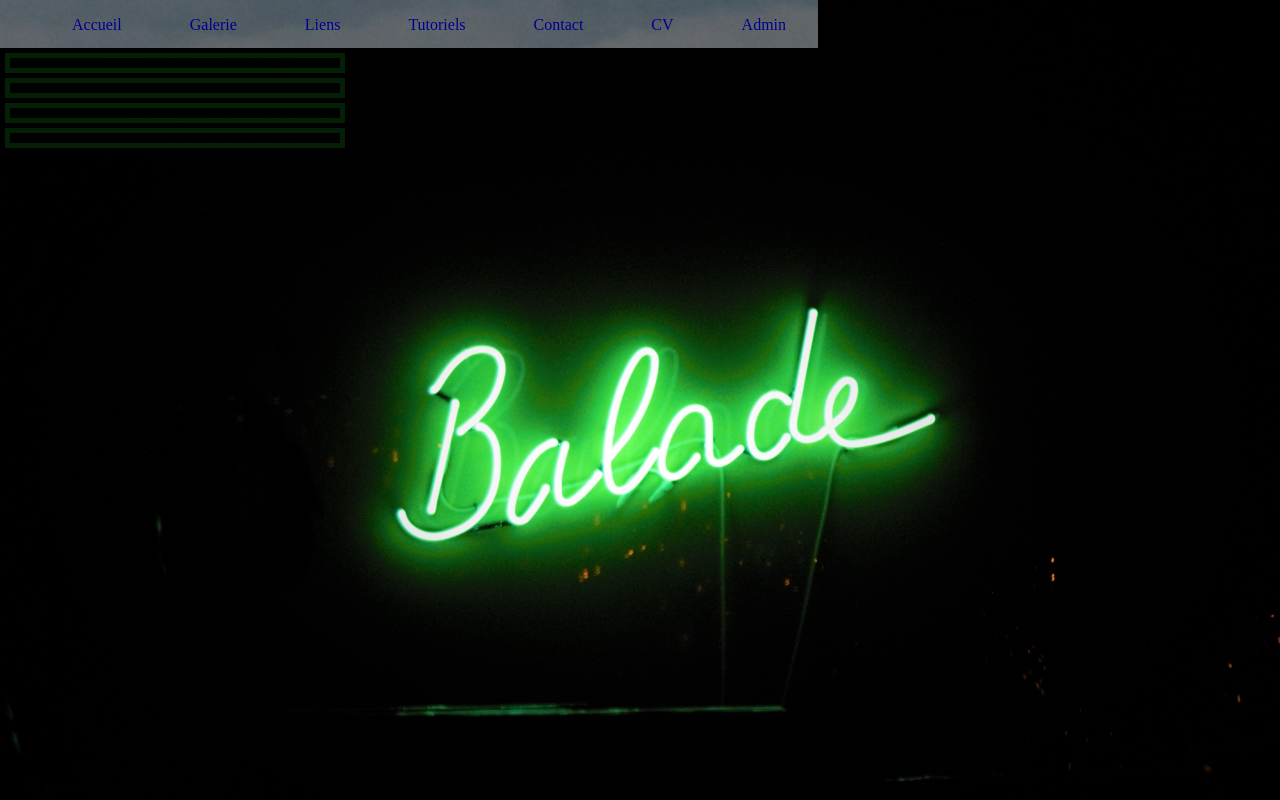
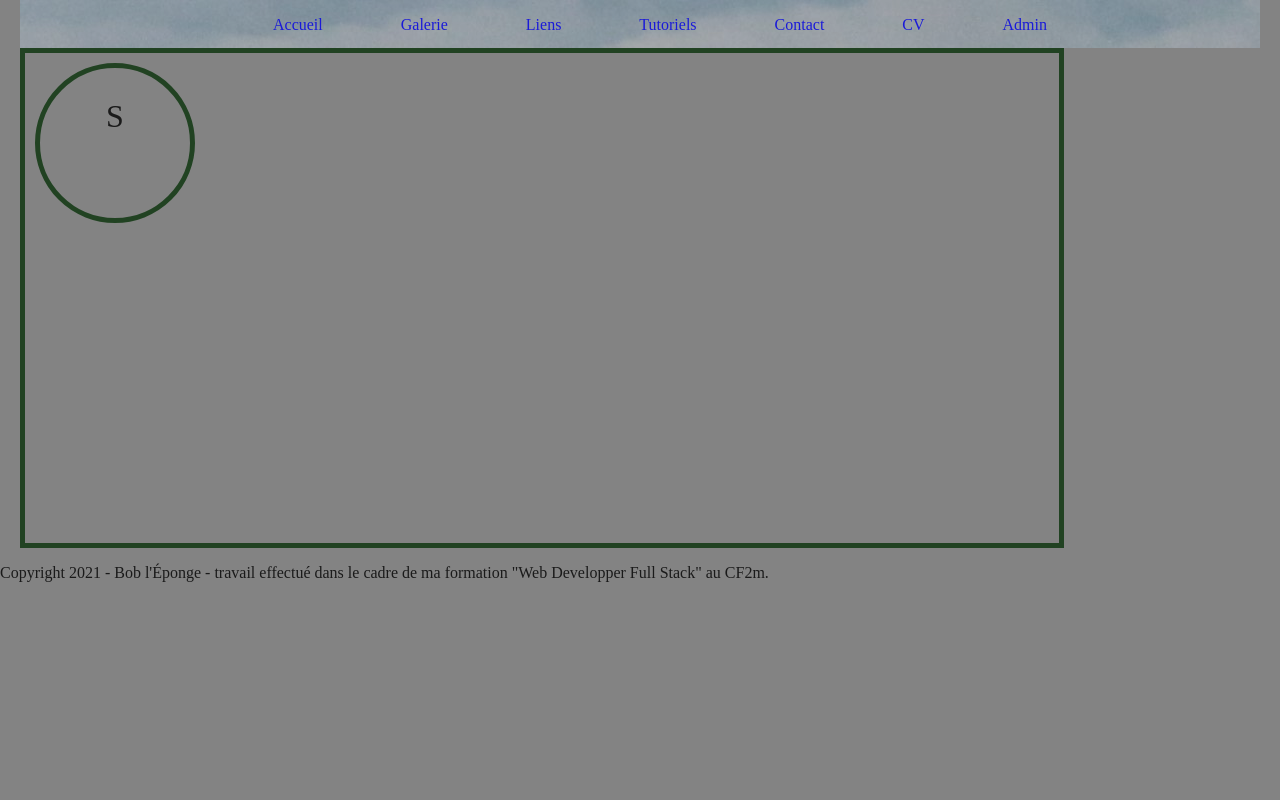
Before and after one commit to SashaKlash/SashaKlash.github.io, a PHP site: page / in a window 1280 px wide. Run offline with PHP 8.4, Linux system fonts and the light colour scheme; a stand-in replaces the project's code that opens the database connection.

Commit message:
création de footer.php et inlude_once dans chaque page reliée au contrôleur frontal

```diff
--- a/portefolio-construction/css/style.css
+++ b/portefolio-construction/css/style.css
@@ -1,21 +1,21 @@
 body{
-    background-image: url(/portefolio-construction/images/photosPortefolio/balade.jpg);
-    background-color: white;
-    opacity: 0.6;
-    background-repeat: no-repeat;
+    background-color: rgba(100, 100, 100, 0.8);
+    opacity: 0.8;
     margin: 0 auto;
     padding: 0 auto;
-    background-size:cover;
 }
+
+/* Barre de navigation */
 
 nav#menu{
     background-image: url(/portefolio-construction/images/photosPortefolio/20210811_IMG_0683\(2\).JPG);
     background-repeat: no-repeat;
-    width:fit-content;
+    width:auto;
     text-align: center;
     height: 3em;
     align-items: center;
     display: grid;
+    margin: 0 20px auto;
 }
 
 #menu ul{
@@ -29,17 +29,38 @@ nav#menu{
 
 #menu ul li a{
     text-decoration: none;
+    padding: 0 5px;
+}
+
+/* Apparence générale */
+
+#logoTypo{
+    font-size:2em;
 }
 
 h1{
     color: #269e2a;
 }
 
-.cercle{
-    width:25%;
-    height: auto;
+/* Page "home.php" */
+
+.cartouche{
+    width:80%;
+    height: 60vh;
     border: solid 5px #09330a;
     padding: 5px;
     margin: 5px;
     display: grid;
+    margin: 0 20px 0 20px;
 }
+
+.cercle{
+    width:150px;
+    height: 150px;
+    border: 5px solid #09330A;
+    border-radius: 50%;
+    margin:5px;
+    line-height: 2em;
+    text-align: center;
+    align-items: center;
+}
--- a/portefolio-construction/import/admin.php
+++ b/portefolio-construction/import/admin.php
@@ -17,5 +17,7 @@
     include "header.php";
     ?>
     <h1>Section Administration</h1>
-</body>
-</html>
+
+    <?php
+        include_once "footer.php"
+    ?>
--- a/portefolio-construction/import/contact.php
+++ b/portefolio-construction/import/contact.php
@@ -17,5 +17,6 @@
     include "header.php";
     ?>
     <h1>contact</h1>
-</body>
-</html>
+    <?php
+        include_once "footer.php"
+    ?>
--- a/portefolio-construction/import/curriculum.php
+++ b/portefolio-construction/import/curriculum.php
@@ -17,5 +17,6 @@
     include "header.php";
     ?>
     <h1>Je me présente</h1>
-</body>
-</html>
+    <?php
+        include_once "footer.php"
+    ?>
--- /dev/null
+++ b/portefolio-construction/import/footer.php
@@ -0,0 +1,5 @@
+<footer>
+    <p>Copyright 2021 - Bob l'Éponge - travail effectué dans le cadre de ma formation "Web Developper Full Stack" au CF2m.</p>
+</footer>
+</body>
+</html>
--- a/portefolio-construction/import/galerie.php
+++ b/portefolio-construction/import/galerie.php
@@ -17,5 +17,6 @@
     include "header.php";
     ?>
     <h1>Galerie</h1>
-</body>
-</html>
+    <?php
+        include_once "footer.php"
+    ?>
--- a/portefolio-construction/import/home.php
+++ b/portefolio-construction/import/home.php
@@ -11,12 +11,11 @@
     <?php
         include "header.php";
     ?>
-
-    <div class="container cartouche">
-        <div class="intro cercle"></div>
-        <div class="intro cercle"></div>
-        <div class="intro cercle"></div>
-        <div class="intro cercle"></div>
-    </div>
-</body>
-</html>
+    <section class="cartouche">
+        <div class="cercle">
+            <p id=logoTypo>S</p>
+        </div>
+    </section>
+    <?php
+        include_once "footer.php"
+    ?>
--- a/portefolio-construction/import/liens.php
+++ b/portefolio-construction/import/liens.php
@@ -17,5 +17,6 @@
     include "header.php";
     ?>
     <h1>Liens</h1>
-</body>
-</html>
+    <?php
+        include_once "footer.php"
+    ?>
--- a/portefolio-construction/import/tutoriels.php
+++ b/portefolio-construction/import/tutoriels.php
@@ -12,5 +12,6 @@
         include "header.php";
     ?>
     <h1>Tutoriels</h1>
-</body>
-</html>
+    <?php
+        include_once "footer.php"
+    ?>
```
